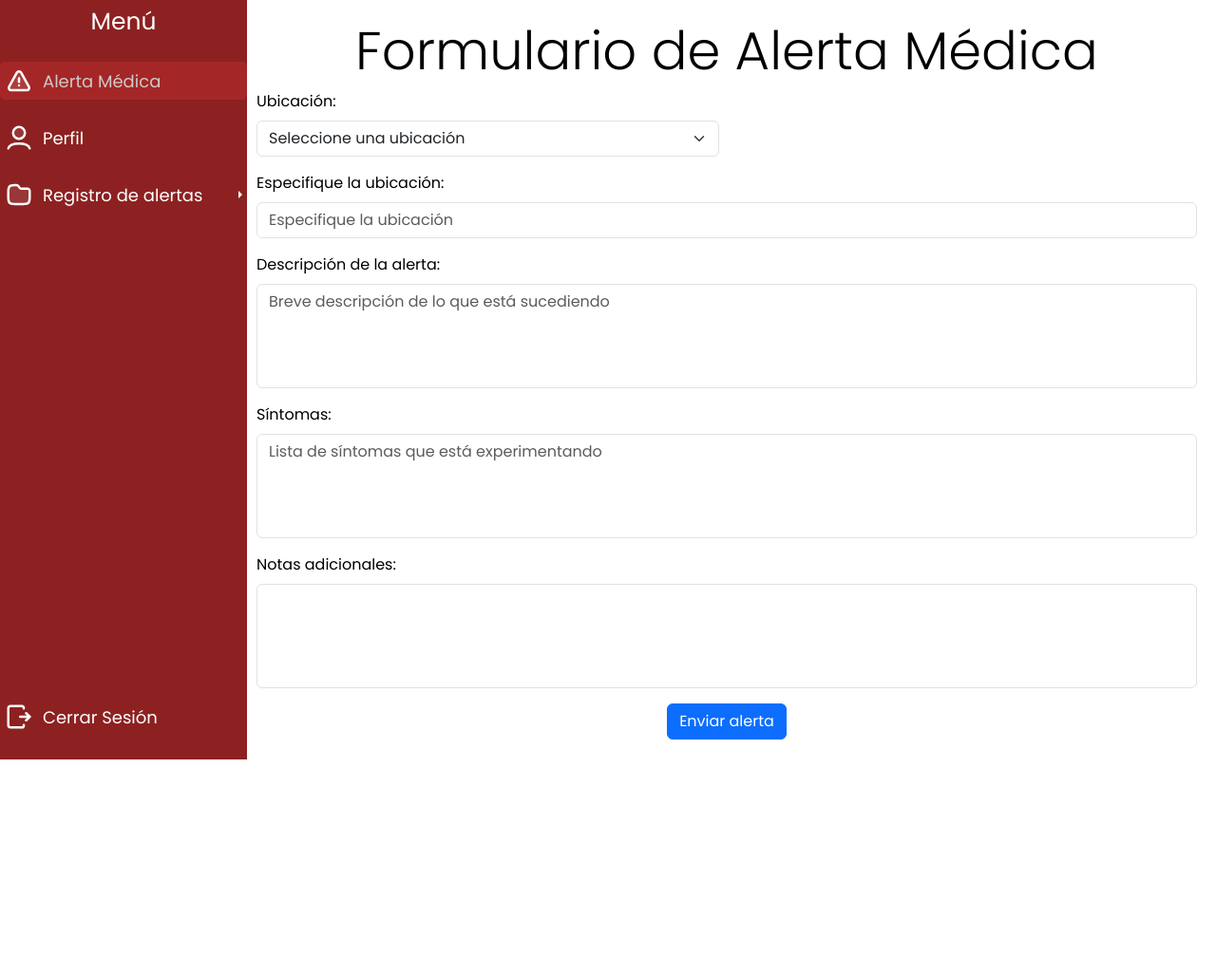
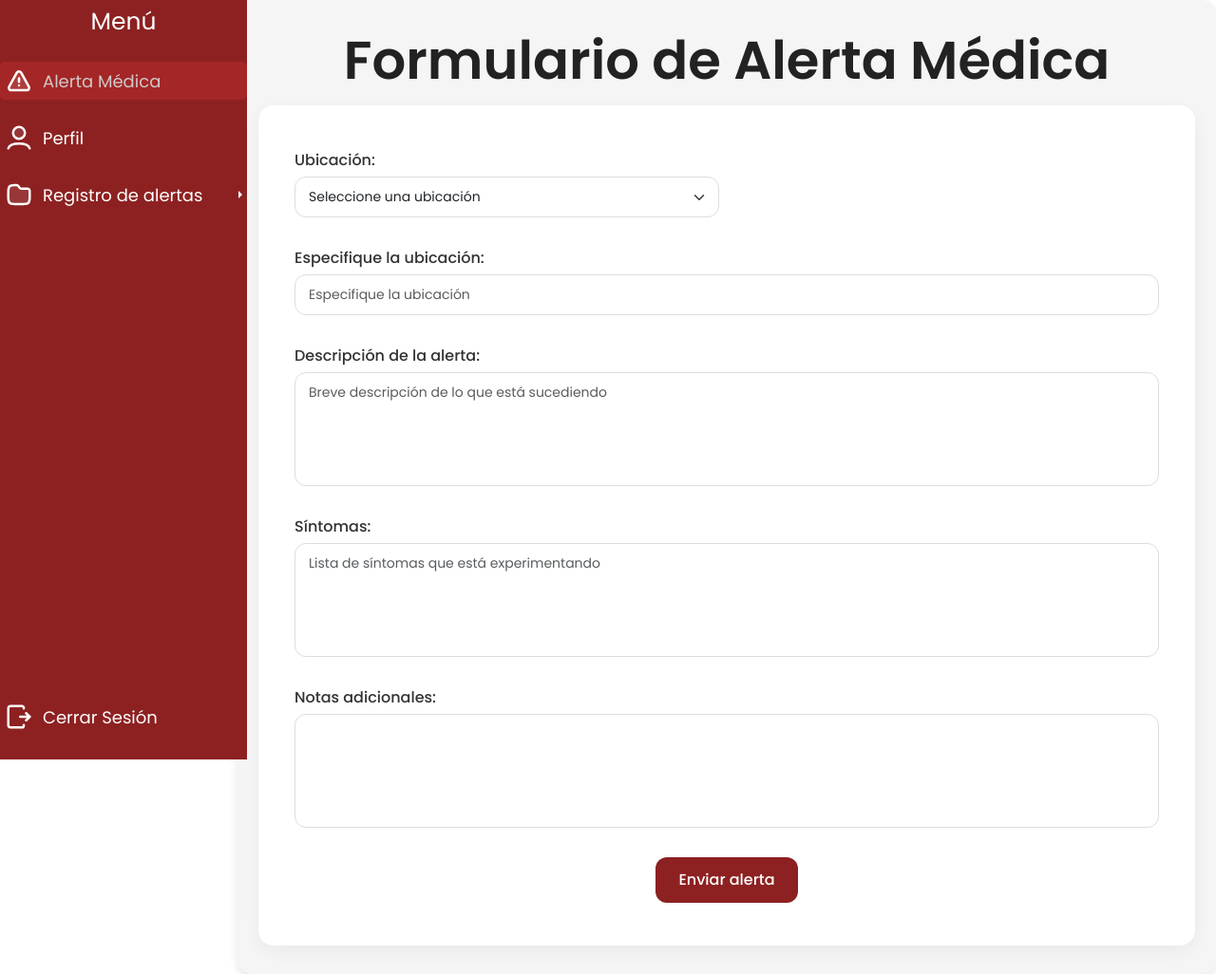
Before and after one commit to elvis-v12/APP-Medica-UCV, a PHP site: page /main.html in a window 1280 px wide. Shown: the whole page at 95% size. Before the commit the page ends 800 px from the top, so only its background shows below. Run offline with PHP 8.4, Linux system fonts and the light colour scheme.

Commit message:
Cambios del diseño en el form alerta médica

```diff
--- a/Cliente/Vista/css/main.css
+++ b/Cliente/Vista/css/main.css
@@ -271,3 +271,66 @@ main.min-main{
     margin-left: 0;
   }
 }
+
+form {
+  background-color: #ffffff;
+  padding: 30px;
+  border-radius: 16px;
+  box-shadow: 0 6px 18px rgba(0, 0, 0, 0.05);
+}
+
+form .form-label {
+  font-weight: 500;
+  color: #333;
+  margin-bottom: 5px;
+}
+
+.form-control, .form-select {
+  border: 1px solid #ddd;
+  border-radius: 12px;
+  padding: 10px 14px;
+  font-size: 14px;
+  background-color: #fff;
+  transition: all 0.3s ease;
+}
+
+.form-control:focus, .form-select:focus {
+  border-color: #a02222;
+  box-shadow: 0 0 0 2px rgba(160, 34, 34, 0.2);
+  outline: none;
+}
+
+textarea.form-control {
+  min-height: 120px;
+}
+
+input[type="submit"].btn {
+  background-color: var(--color-barra-lateral);
+  color: white;
+  padding: 12px 24px;
+  font-weight: 500;
+  border: none;
+  border-radius: 12px;
+  transition: background-color 0.3s ease;
+}
+
+input[type="submit"].btn:hover {
+  background-color: var(--color-menu-hover);
+}
+
+h1.display-4 {
+  margin-bottom: 30px;
+  font-weight: 600;
+  color: #222;
+}
+
+form .col-md-6, form .col-12 {
+  margin-bottom: 15px;
+}
+
+.container {
+  background-color: #f5f5f5;
+  border-radius: 15px;
+  padding: 30px;
+  box-shadow: 0px 4px 10px rgba(0,0,0,0.1);
+}
```
